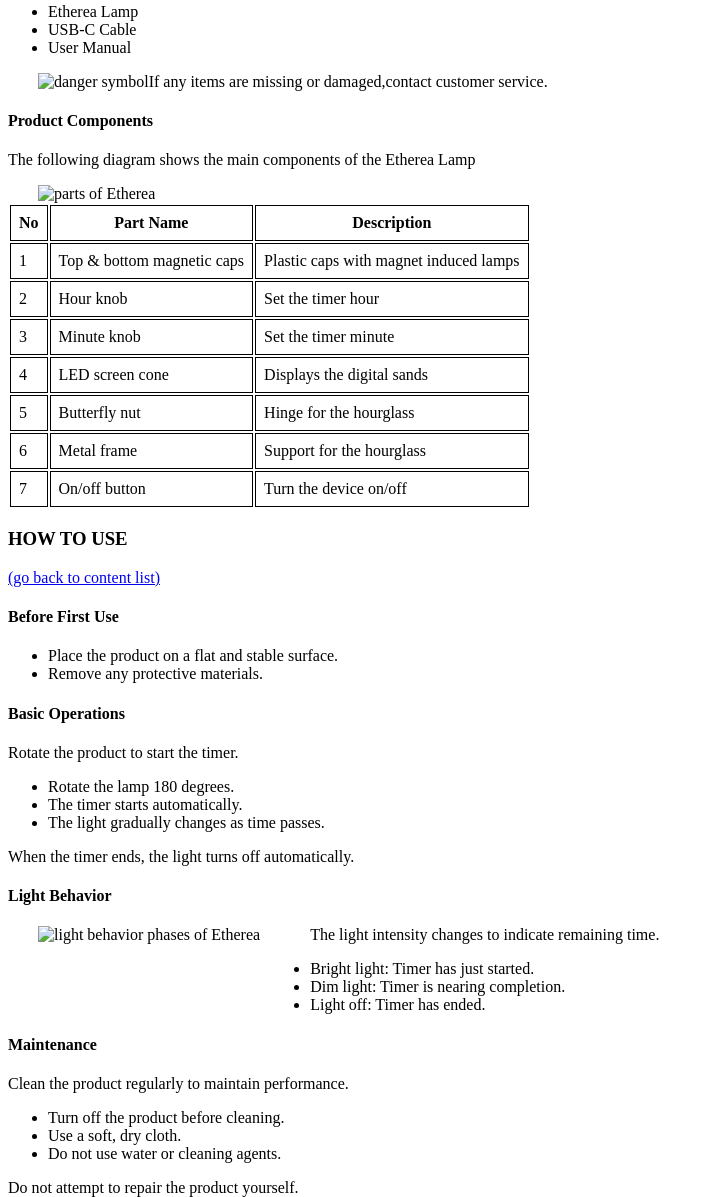
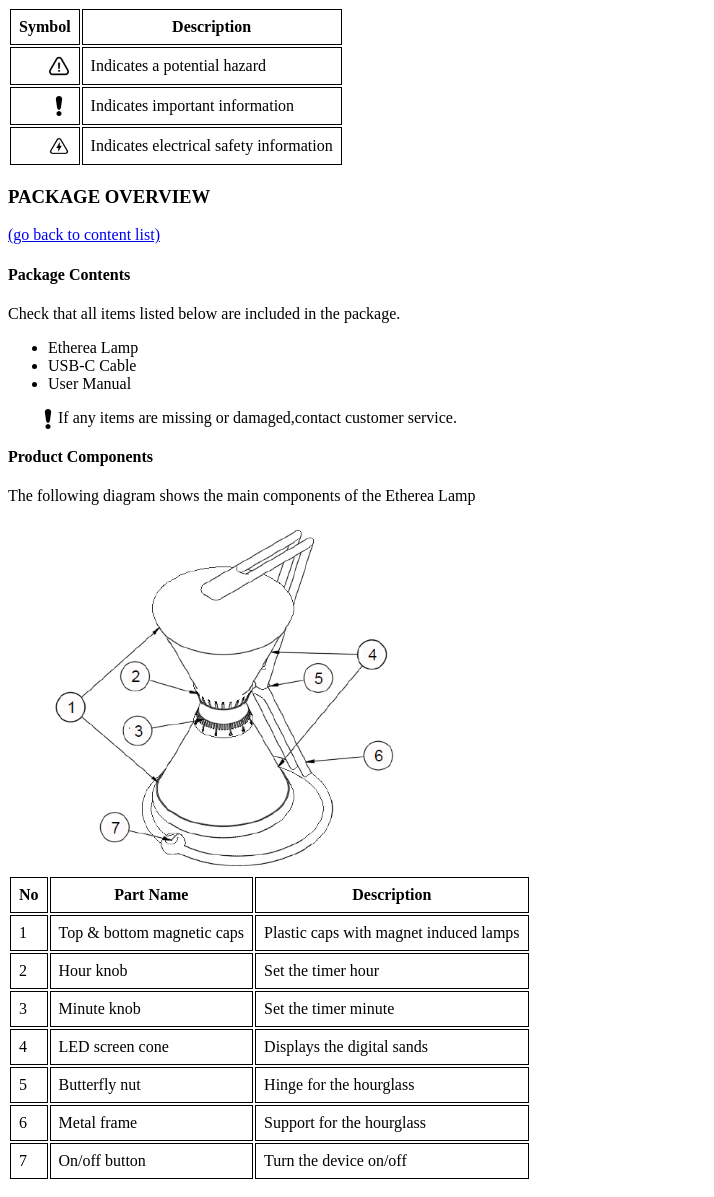
Before and after one commit to caroliplier/caroliplier.github.io, a plain HTML site: page en.html in a window 1280 px wide. Shown: the part 1492-2689 px from the top of the page, without its empty margins (0-714 px from the left). Drawn offline with Linux system fonts and the light colour scheme.

Commit message:
Update en.html

```diff
--- a/en.html
+++ b/en.html
@@ -46,7 +46,7 @@
   <body>
     <h1>Etherea Manual</h1>
     <p>Model Number: ETH-001</p>
-    <img src="images/ethereaoutline.png" alt="Etherea Overview" />
+    <img src="ethereaoutline.png" alt="Etherea Overview" />
     <p class="bold">For more information contact:</p>
     <p>
       Caroline Wĳaya <br />
@@ -132,13 +132,13 @@
       </tr>
       <tr>
         <td>
-          <img class="tblimg" src="images/warning.png" alt="warning symbol" />
+          <img class="tblimg" src="warning.png" alt="warning symbol" />
         </td>
         <td>Indicates a potential hazard</td>
       </tr>
       <tr>
         <td>
-          <img class="tblimg" src="images/danger.png" alt="danger symbol" />
+          <img class="tblimg" src="danger.png" alt="danger symbol" />
         </td>
         <td>Indicates important information</td>
       </tr>
@@ -146,7 +146,7 @@
         <td>
           <img
             class="tblimg"
-            src="images/electrical.png"
+            src="electrical.png"
             alt="electrical symbol"
           />
         </td>
@@ -164,12 +164,12 @@
       <li>User Manual</li>
     </ul>
     <p>
-      <img class="tblimg" src="images/danger.png" alt="danger symbol" />If any
+      <img class="tblimg" src="danger.png" alt="danger symbol" />If any
       items are missing or damaged,contact customer service.
     </p>
     <h4 id="product-components">Product Components</h4>
     <p>The following diagram shows the main components of the Etherea Lamp</p>
-    <img src="images/Parts.png" alt="parts of Etherea" />
+    <img src="Parts.png" alt="parts of Etherea" />
     <table>
       <tr>
         <th>No</th>
@@ -231,7 +231,7 @@
     <h4 id="light-behavior">Light Behavior</h4>
     <img
       class="floatimg"
-      src="images/phases.png"
+      src="phases.png"
       alt="light behavior phases of Etherea"
     />
     <p>The light intensity changes to indicate remaining time.</p>
```
